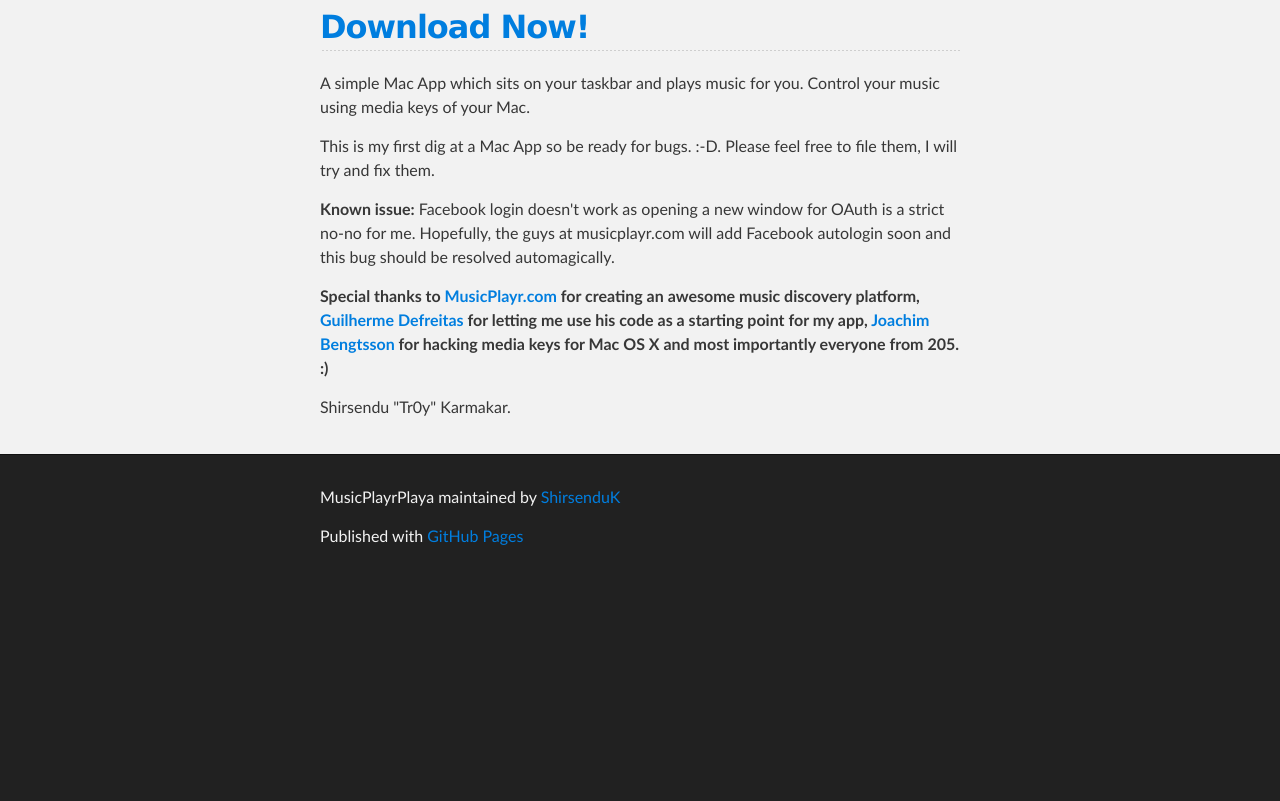
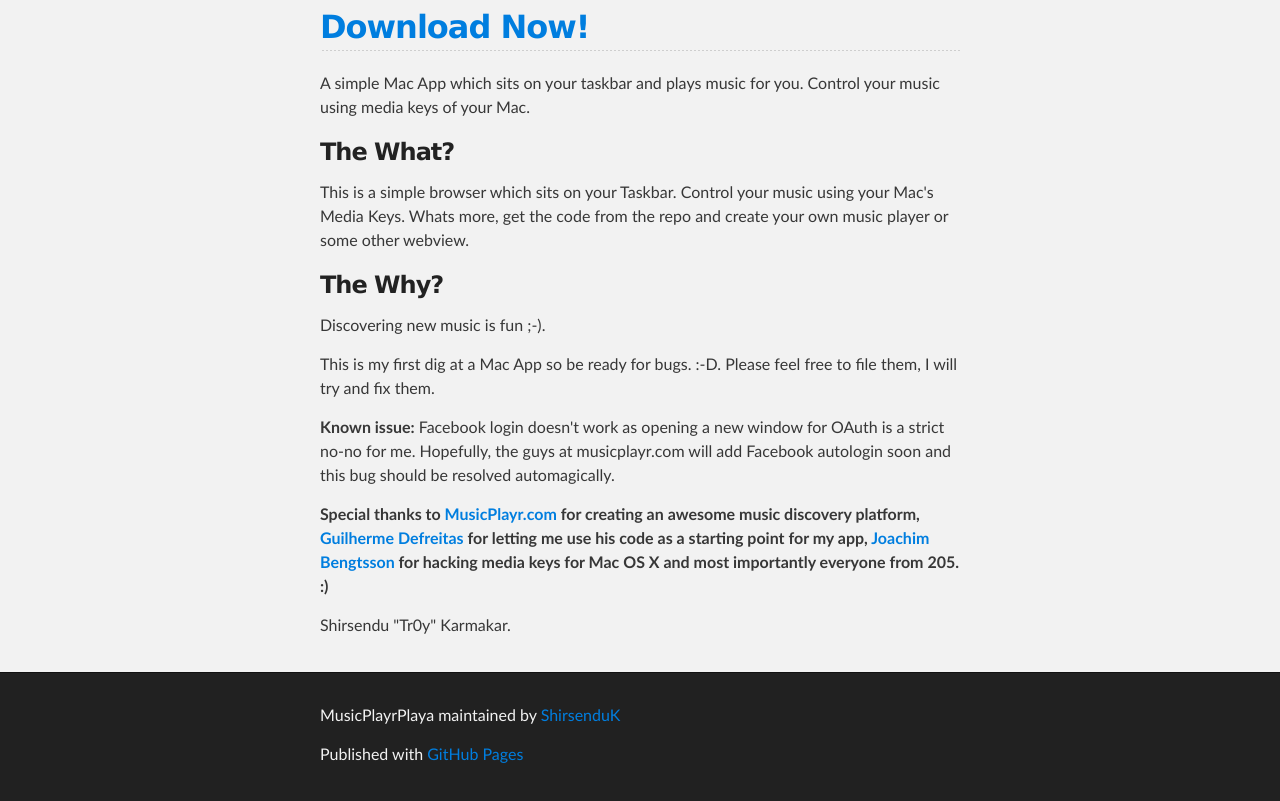
Before and after one commit to TroySK/MusicPlayrPlaya, a plain HTML site: page index.html in a window 1280 px wide. Shown: the part 939-1740 px from the top of the page. Before the commit the page ends 1522 px from the top, so only its background shows below. Drawn offline with Linux system fonts and the light colour scheme.

Commit message:
Create gh-pages branch via GitHub

```diff
--- a/index.html
+++ b/index.html
@@ -43,6 +43,14 @@
 
 <p>A simple Mac App which sits on your taskbar and plays music for you. Control your music using media keys of your Mac.</p>
 
+<h3>The What?</h3>
+
+<p>This is a simple browser which sits on your Taskbar. Control your music using your Mac's Media Keys. Whats more, get the code from the repo and create your own music player or some other webview.</p>
+
+<h3>The Why?</h3>
+
+<p>Discovering new music is fun ;-).</p>
+
 <p>This is my first dig at a Mac App so be ready for bugs. :-D. Please feel free to file them, I will try and fix them.</p>
 
 <p><strong>Known issue:</strong>
```
Also changed, not shown: params.json (+1 -1 lines).
